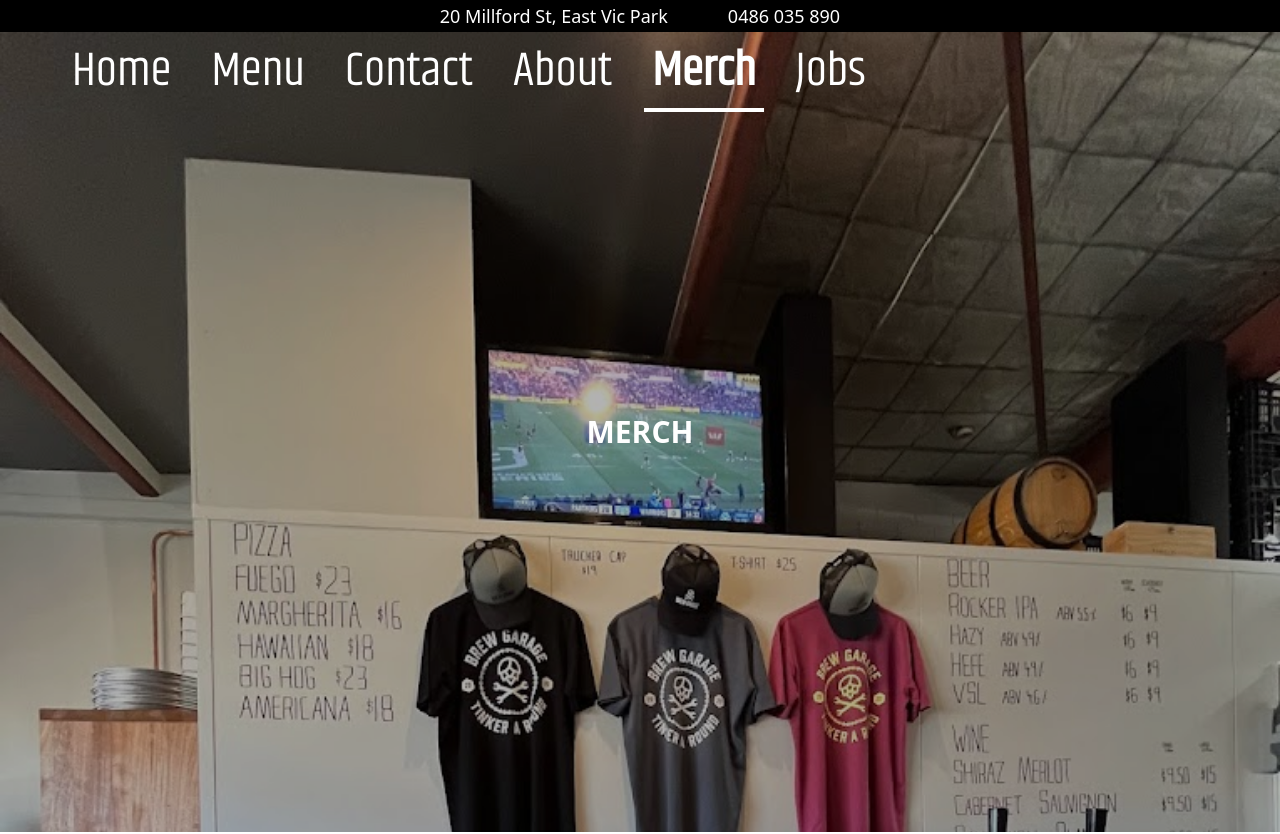
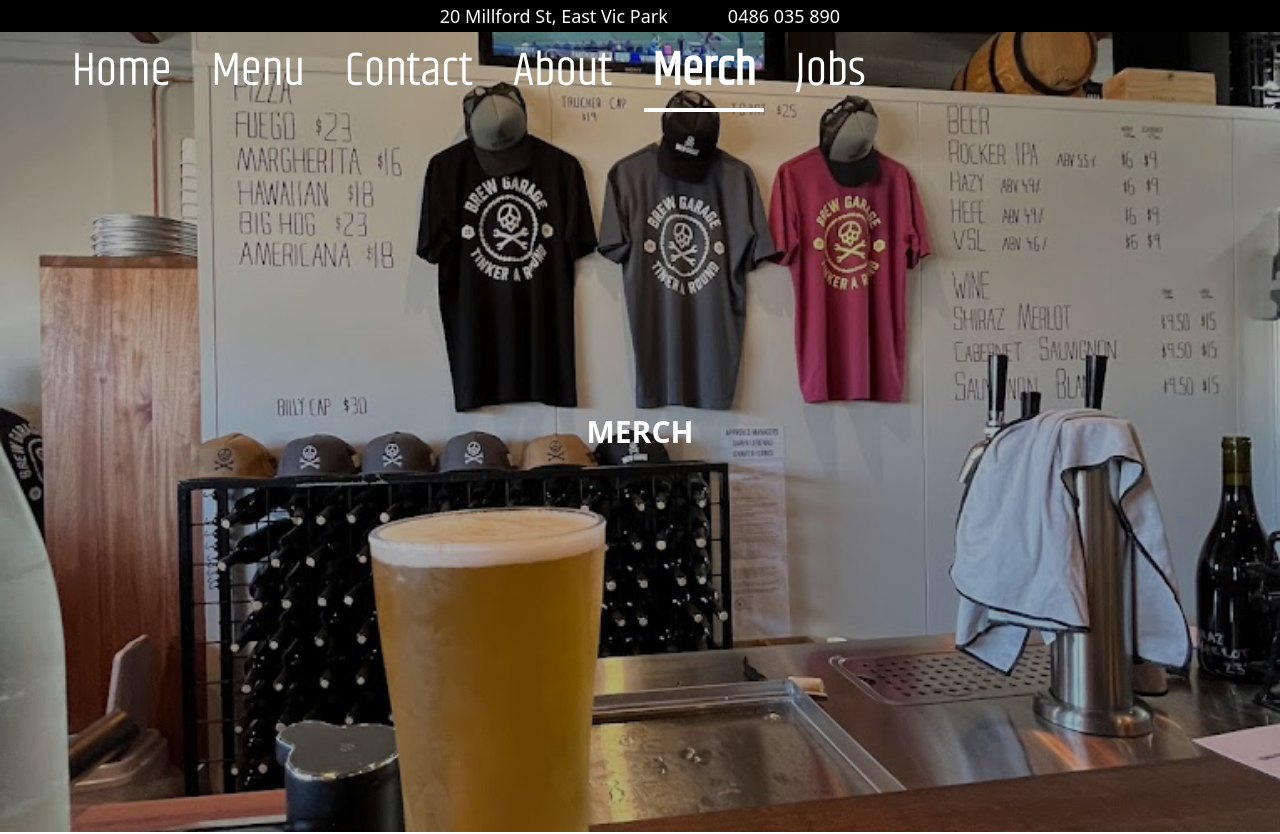
Before and after one commit to LemonTheSour/brewgarage, a Next.js app: page /merch in a window 1280 px wide. Shown: the top 834 px of the page. Built offline with nearby package versions, Linux system fonts and the light colour scheme; some icons are missing.

Commit message:
tidied title cards for each page

```diff
--- a/src/app/about/page.tsx
+++ b/src/app/about/page.tsx
@@ -4,10 +4,11 @@ export default function About() {
   return (
     <div>
       <div className="flex justify-center items-center">
-        <div className="bg-[url('/images/wall.jpg')] md:bg-cover bg-no-repeat brightness-70 w-full h-screen relative"></div>
+        <div className="bg-[url('/images/wall.jpg')] bg-[right_top] md:bg-cover bg-no-repeat brightness-70 w-full h-screen relative"></div>
         <div className="text-3xl text-white font-bold absolute">ABOUT</div>
       </div>
       <div className="flex flex-col items-center justify-center pt-4">
+        <div className="text-3xl col-span-2 font-bold">ABOUT US</div>
         <div className="grid grid-cols-2 gap-2 justify-center items-center w-5/6 pt-6">
           <div className="col-span-2">
             <Image
--- a/src/app/contact/page.tsx
+++ b/src/app/contact/page.tsx
@@ -12,7 +12,11 @@ export default function Contact() {
 
   return (
     <div>
-      <div className="bg-[url('../../public/images/contact.jpg')] md:bg-cover bg-no-repeat brightness-70 w-full h-screen"></div>
+      <div className="flex justify-center items-center">
+        <div className="bg-[url('../../public/images/contact.jpg')] md:bg-cover bg-no-repeat brightness-70 w-full h-screen relative"></div>
+        <div className="text-3xl font-bold text-white absolute">CONTACT</div>
+      </div>
+
       <div className="flex flex-col justify-center items-center pt-4">
         <div className="font-bold text-3xl">SAY HELLO</div>
         <form
--- a/src/app/jobs/page.tsx
+++ b/src/app/jobs/page.tsx
@@ -1,7 +1,12 @@
 export default function Jobs() {
   return (
     <div>
-      <div className="bg-[url('../../public/images/the_crew.jpg')] bg-contain md:bg-cover bg-no-repeat brightness-70 w-full h-screen"></div>
+      <div className="flex justify-center items-center">
+        <div className="bg-[url('../../public/images/the_crew.jpg')] bg-center md:bg-cover bg-no-repeat brightness-70 w-full h-screen relative"></div>
+        <div className="text-3xl font-bold text-white absolute">JOBS</div>
+      </div>
+
+      <div className="text-black text-4xl">Test</div>
     </div>
   );
 }
--- a/src/app/menu/page.tsx
+++ b/src/app/menu/page.tsx
@@ -10,7 +10,10 @@ import snacks from "@/data/snacks.json";
 export default function Menu() {
   return (
     <div>
-      <div className="bg-[url('../../public/images/nibbles.jpg')] md:bg-cover bg-no-repeat brightness-70 w-full h-screen"></div>
+      <div className="flex justify-center items-center">
+        <div className="bg-[url('../../public/images/nibbles.jpg')] bg-center md:bg-cover bg-no-repeat brightness-70 w-full h-screen relative"></div>
+        <div className="text-white font-bold text-3xl absolute">MENU</div>
+      </div>
       <div className="flex flex-col items-center w-full pt-4">
         <h1 className="text-3xl font-bold">DRINKS</h1>
         <div className="flex justify-center">
--- a/src/app/merch/page.tsx
+++ b/src/app/merch/page.tsx
@@ -5,10 +5,11 @@ import merch from "@/data/merch.json";
 export default function Merch() {
   return (
     <>
-      <div className="bg-[url('/images/merch2.jpg')] md:bg-cover bg-no-repeat brightness-70 w-full h-screen absolute" />
-      <div className="w-full h-screen flex justify-center items-center">
-        <div className="text-3xl text-white font-bold z-99">MERCH</div>
+      <div className="flex justify-center items-center">
+        <div className="bg-[url('/images/merch2.jpg')] bg-center md:bg-cover bg-no-repeat brightness-70 w-full h-screen relative" />
+        <div className="text-3xl text-white font-bold z-99 absolute">MERCH</div>
       </div>
+
       <div className="flex flex-col items-center justify-center pt-4">
         <div className="font-bold text-3xl">FAVOURITES</div>
         <Carousel>
```
